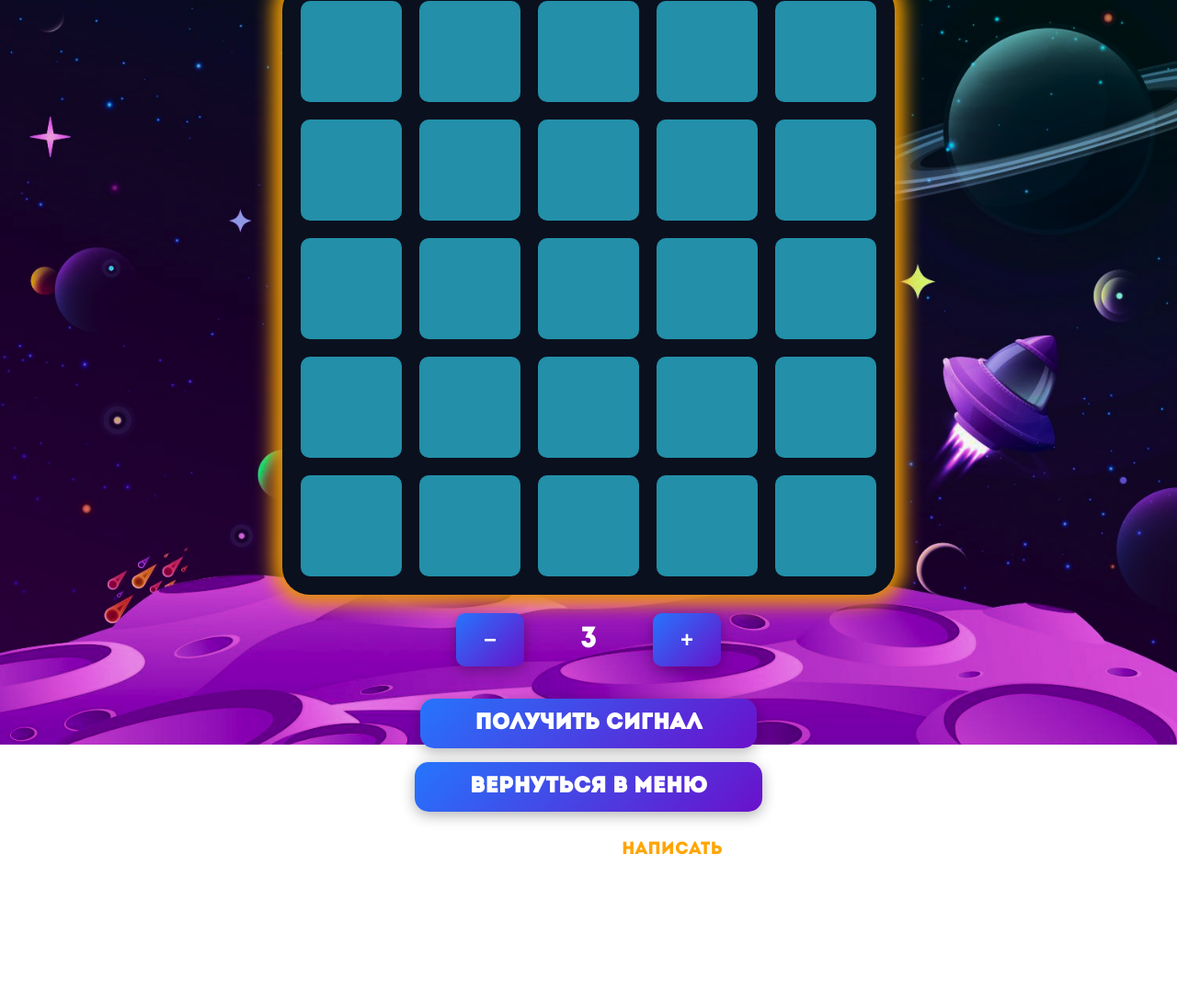
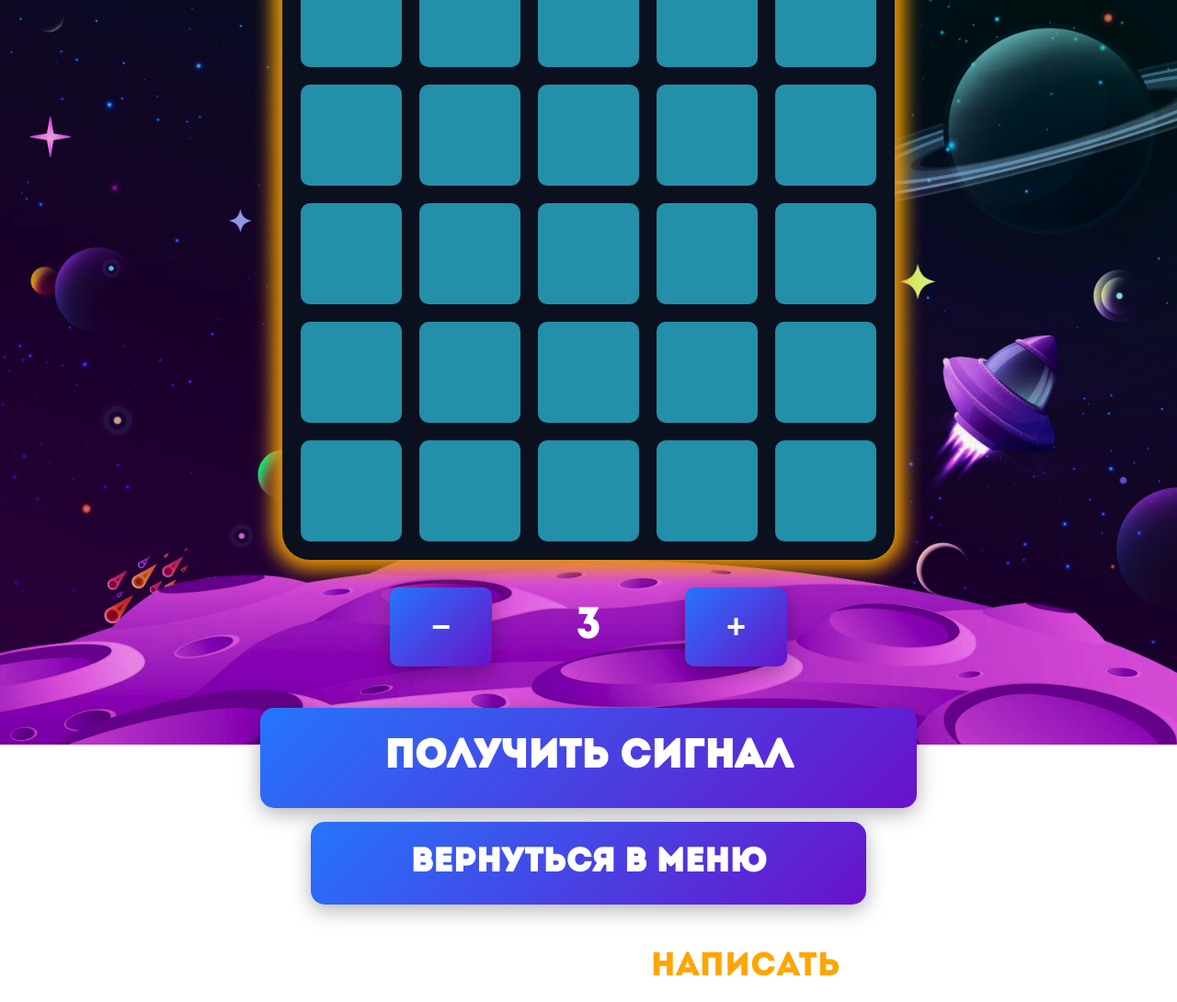
Before and after one commit to luacreate/newproject, a plain HTML site: page mines/mines-ios/index.html in a window 1280 px wide. Shown: the whole page at 92% size. Before the commit the page ends 946 px from the top, so only its background shows below. Drawn offline with Linux system fonts and the light colour scheme.

Commit message:
Update index.html

```diff
--- a/mines/mines-ios/index.html
+++ b/mines/mines-ios/index.html
@@ -41,7 +41,7 @@
 
         h1 {
             font-family: 'Intro', sans-serif;
-            font-size: 4em;
+            font-size: 8em;
             margin-bottom: 20px;
             color: white;
             text-shadow: 0 2px 4px rgba(0, 0, 0, 0.5);
@@ -62,72 +62,88 @@
 
         .button {
             margin-top: 15px;
-            padding: 15px 60px;
+            padding: 33px 135px; /* Увеличенная высота и ширина кнопки "Получить сигнал" */
             background: linear-gradient(135deg, #2575fc, #6a11cb);
             border: none;
             border-radius: 15px;
             color: white;
             font-family: 'Intro', sans-serif;
-            font-size: 1.5em;
+            font-size: 2.7em; /* Увеличен размер шрифта */
             font-weight: bold;
             cursor: pointer;
             transition: all 0.3s ease;
-            box-shadow: 0 4px 15px rgba(0, 0, 0, 0.3);
+            box-shadow: 0 6px 22px rgba(0, 0, 0, 0.3);
             text-align: center;
         }
 
-        .button:hover {
-            transform: translateY(-3px);
-            box-shadow: 0 6px 20px rgba(72, 84, 255, 0.5);
+        .menu-button {
+            margin-top: 15px;
+            padding: 27px 108px; /* Увеличенная высота и ширина кнопки "Вернуться в меню" */
+            background: linear-gradient(135deg, #2575fc, #6a11cb);
+            border: none;
+            border-radius: 15px;
+            color: white;
+            font-family: 'Intro', sans-serif;
+            font-size: 2.25em; /* Увеличен размер шрифта */
+            font-weight: bold;
+            cursor: pointer;
+            transition: all 0.3s ease;
+            box-shadow: 0 6px 22px rgba(0, 0, 0, 0.3);
+            text-align: center;
         }
 
-        .button:active {
-            transform: translateY(2px);
-            box-shadow: 0 2px 8px rgba(72, 84, 255, 0.5);
+        .button:hover, .menu-button:hover {
+            transform: translateY(-4px);
+            box-shadow: 0 9px 30px rgba(72, 84, 255, 0.5);
+        }
+
+        .button:active, .menu-button:active {
+            transform: translateY(3px);
+            box-shadow: 0 3px 10px rgba(72, 84, 255, 0.5);
         }
 
         #counter-container {
             display: flex;
             align-items: center;
             justify-content: center;
-            margin: 20px 0;
+            margin: 30px 0;
         }
 
         .control-button {
-            padding: 15px 30px;
+            padding: 22px 45px;
             background: linear-gradient(135deg, #2575fc, #6a11cb);
             border: none;
             border-radius: 10px;
             color: white;
             font-family: 'Intro', sans-serif;
-            font-size: 1.5em;
+            font-size: 2.25em;
             font-weight: bold;
             cursor: pointer;
             transition: all 0.3s ease;
-            box-shadow: 0 4px 15px rgba(0, 0, 0, 0.3);
+            box-shadow: 0 6px 22px rgba(0, 0, 0, 0.3);
         }
 
         .control-button:hover {
-            transform: translateY(-3px);
-            box-shadow: 0 6px 20px rgba(72, 84, 255, 0.5);
+            transform: translateY(-4px);
+            box-shadow: 0 9px 30px rgba(72, 84, 255, 0.5);
         }
 
         .count-display {
-            width: 100px;
+            width: 150px;
             text-align: center;
-            font-size: 2em;
+            font-size: 3em;
             color: white;
             font-family: 'Intro', sans-serif;
-            margin: 0 20px;
+            margin: 0 30px;
         }
 
         #support-label {
-            margin-top: 20px;
-            font-size: 1.2em;
+            margin-top: 30px;
+            font-size: 2.25em; /* Увеличен размер текста */
             color: white;
             font-family: 'Intro', sans-serif;
             text-align: center;
-            padding: 10px;
+            padding: 18px; /* Увеличены отступы */
             border: 2px solid white;
             border-radius: 10px;
         }
@@ -156,7 +172,7 @@
             <button class="control-button" onclick="increment()">+</button>
         </div>
         <button class="button" onclick="getSignal()">Получить сигнал</button>
-        <button class="button" onclick="location.href='menu.html'">Вернуться в меню</button>
+        <button class="menu-button" onclick="location.href='menu.html'">Вернуться в меню</button>
         <div id="support-label">
             Тех.Поддержка: <a href="https://t.me/redsoft_support" target="_blank">Написать</a>
         </div>
```
